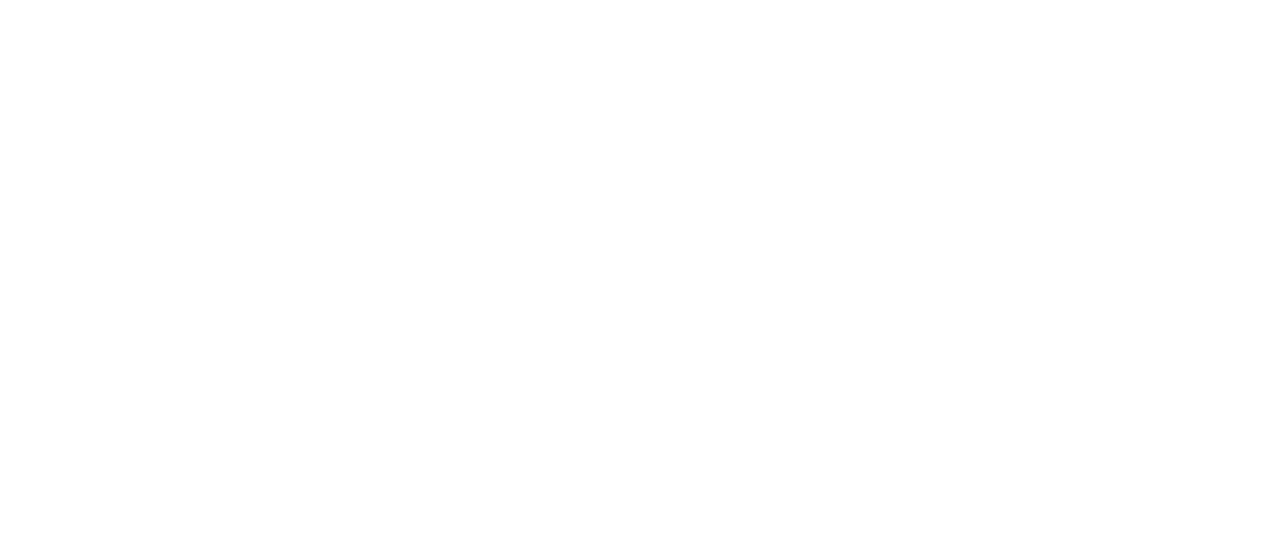
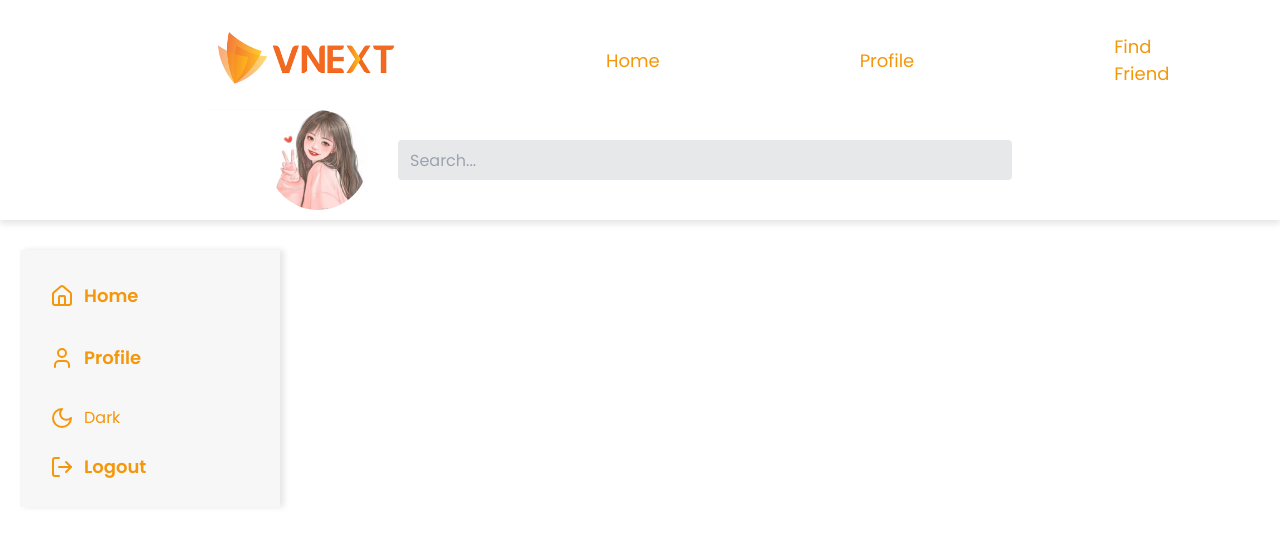
Before and after one commit to duyphong1485/VNextSosical, a React (Vite) app in the folder VnextSosical/: page / in a window 1280 px wide. Before the commit this address had no page. Shown: the top 544 px of the page. Built offline with nearby package versions, Linux system fonts and the light colour scheme.

Commit message:
UiHomePage

```diff
--- a/VnextSosical/package.json
+++ b/VnextSosical/package.json
@@ -16,6 +16,7 @@
     "@tailwindcss/vite": "^4.0.14",
     "axios": "^1.8.4",
     "install": "^0.13.0",
+    "lucide-react": "^0.483.0",
     "npm": "^11.2.0",
     "react": "^19.0.0",
     "react-dom": "^19.0.0"
--- a/VnextSosical/src/App.tsx
+++ b/VnextSosical/src/App.tsx
@@ -2,19 +2,32 @@
 import SignUpPage from './pages/SignUpPage'
 import LoginPage from './pages/SignInPage'
 import CardList from "./pages/CardList";
-
+import Card from "./components/Card/Card";
+import Card2 from "./components/Card/Card2";
+import { Header } from './pages/Header';
+import { Navbar } from './pages/Navbar';
 function App() {
 
   return (
     <>
-      <Routes>
+    <Header/>
+    <Navbar/>
+			<Routes>
         <Route path='/sign-in' element={<LoginPage />} />
-        <Route path="/sign-up" element={<SignUpPage />} />
-        <Route path="/cardlist" element={<CardList />
+				<Route path="/sign-up" element={<SignUpPage />}/>
+
+        <Route
+        path="/cardlist"
+        element={
+          <CardList>
+            <Card />
+            <Card2/>
+            <Card/>
+            <Card2/>
+          </CardList>
         }
-        />
-
-      </Routes>
+      />
+			</Routes>
     </>
   )
 }
--- a/VnextSosical/src/components/Card/Card.tsx
+++ b/VnextSosical/src/components/Card/Card.tsx
@@ -2,17 +2,6 @@
 import styled, { css } from "styled-components";
 
 interface CardProps {
-  post: {
-    id: number;
-    image_url: string;
-    title: string;
-    amount: string;
-    author: {
-      username: string;
-      avatar_url: string;
-    };
-    likes_count: number;
-  };
   secondary?: boolean;
 }
 
@@ -70,6 +59,7 @@
 const UserName = styled.span`
   font-weight: 300;
   font-size: 16px;
+
 `;
 
 const CardFooter = styled.div`
@@ -81,6 +71,7 @@
 const CardTitle = styled.h3`
   font-size: 18px;
   font-weight: 500;
+
 `;
 
 const CardAmount = styled.span<CardProps>`
@@ -102,22 +93,38 @@
   background-clip: text;
 `;
 
-const Card: React.FC<CardProps> = ({ post, secondary }) => {
+const CardMeta = styled.div`
+  display: flex;
+  align-items: center;
+  column-gap: 12px;
+`;
+
+const Card: React.FC<CardProps> = ({ secondary }) => {
   return (
     <StyledCard>
       <CardImage>
-        <CardImg src={post.image_url} alt={post.title} />
+        <CardImg
+          src="https://cdn.dribbble.com/users/2400293/screenshots/19060197/media/82d672bd58929b313f4805df5e48d586.png?compress=1&resize=400x300&vertical=top"
+          alt=""
+        />
       </CardImage>
       <CardContent>
         <CardTop>
           <CardUser>
-            <UserAvatar src={post.author.avatar_url} alt="" />
-            <UserName>@{post.author.username}</UserName>
+            <UserAvatar
+              src="https://cdn.dribbble.com/users/2400293/screenshots/16527147/media/f079dc5596a5fb770016c4ea506cd77b.png?compress=1&resize=1000x750&vertical=top"
+              alt=""
+            />
+            <UserName>@zndrson</UserName>
           </CardUser>
+          <CardMeta>
+            <img src="/icon-heart.svg" alt="heart" />
+            <span>256</span>
+          </CardMeta>
         </CardTop>
         <CardFooter>
-          <CardTitle>{post.title}</CardTitle>
-          <CardAmount secondary={secondary}>{post.amount}</CardAmount>
+          <CardTitle>Cosmic Perspective</CardTitle>
+          <CardAmount secondary={secondary}>12,000 PSL</CardAmount>
         </CardFooter>
       </CardContent>
     </StyledCard>
--- a/VnextSosical/src/components/Card/Card2.tsx
+++ b/VnextSosical/src/components/Card/Card2.tsx
@@ -2,11 +2,6 @@
 import styled, { css } from "styled-components";
 
 interface CardProps {
-  post: {
-    id: number;
-    title: string;
-    amount: string;
-  };
   secondary?: boolean;
   fontSize?: string;
 }
@@ -58,7 +53,7 @@
   }
 `;
 
-const Card2: React.FC<CardProps> = ({ secondary, fontSize, post }) => {
+const Card2: React.FC<CardProps> = ({ secondary, fontSize }) => {
   return (
     <StyledCard secondary={secondary} fontSize={fontSize}>
       <div className="card-image">
@@ -69,8 +64,8 @@
       </div>
       <div className="card-content">
         <div className="card-footer">
-          <h3 className="card-title">{post.title}</h3>
-          <span className="card-amount">{post.amount}</span>
+          <h3 className="card-title"> Perspective</h3>
+          <span className="card-amount">12,000 PSL</span>
         </div>
       </div>
     </StyledCard>
--- a/VnextSosical/src/pages/CardList.tsx
+++ b/VnextSosical/src/pages/CardList.tsx
@@ -1,61 +1,23 @@
-import React, { useEffect, useState } from "react";
-import axios from "axios";
-import Card from "../components/Card/Card";
-import Card2 from "../components/Card/Card2";
+import React, { ReactNode } from "react";
 import styled from "styled-components";
 
+interface CardListProps {
+  children: ReactNode;
+}
 
 const StyledCardList = styled.div`
   display: grid;
   grid-template-columns: repeat(4, 1fr);
   gap: 90px 30px;
   padding: 30px;
+  margin-top: 220px;
+  margin-left: 300px;
+
+
 `;
 
-interface Post {
-  id: number;
-  image_url: string;
-  title: string;
-  amount: string;
-  author: {
-    username: string;
-    avatar_url: string;
-  };
-  likes_count: number;
-}
-
-const CardList: React.FC = () => {
-  const [posts, setPosts] = useState<Post[]>([]);
-  const [loading, setLoading] = useState<boolean>(true);
-
-  useEffect(() => {
-    // Gọi API để lấy dữ liệu bài đăng
-    axios
-      .get("http://127.0.0.1:8000/api/posts/")
-      .then((response) => {
-        setPosts(response.data);
-        setLoading(false);
-      })
-      .catch((error) => {
-        console.error("Lỗi khi lấy dữ liệu: ", error);
-        setLoading(false);
-      });
-  }, []);
-
-  if (loading) {
-    return <div>Đang tải...</div>;
-  }
-
-  return (
-    <StyledCardList>
-      {posts.map((post) => (
-        <div key={post.id}>
-          <Card post={post} />
-          <Card2 post={post} />
-        </div>
-      ))}
-    </StyledCardList>
-  );
+const CardList: React.FC<CardListProps> = ({ children }) => {
+  return <StyledCardList>{children}</StyledCardList>;
 };
 
 export default CardList;
--- /dev/null
+++ b/VnextSosical/src/pages/Header.tsx
@@ -0,0 +1,82 @@
+import React from "react";
+import { Link } from "react-router-dom";
+import styled from "styled-components";
+
+const HeaderContainer = styled.header`
+  background-color: #ffffff;
+  color: rgb(235, 144, 27);
+  display: flex;
+  flex-direction: column;
+  align-items: center;
+  padding: 10px 20px;
+  box-shadow: 0 4px 6px rgba(0, 0, 0, 0.1);
+  position: fixed;
+  top: 0;
+  left: 0;
+  width: 100%;
+`;
+
+const HeaderMain = styled.div`
+  width: 70%;
+  display: flex;
+  align-items: center;
+  background-color: #ffffff;
+  font-size: 40px;
+`;
+
+const Logo = styled.img`
+  width: 200px;
+  height: auto;
+`;
+
+const NavbarLink = styled(Link)`
+  color: rgb(245, 151, 10);
+  padding-left: 200px;
+  text-decoration: none;
+  font-size: 18px;
+  &:hover {
+    color: orange;
+  }
+`;
+
+const SearchContainer = styled.div`
+  display: flex;
+  align-items: center;
+  justify-content: center;
+  width: 60%;
+  gap: 30px;
+`;
+
+const UserAvatar = styled.img`
+  width: 100px;
+  height: 100px;
+  object-fit: cover;
+  border-radius: 50%;
+`;
+
+const SearchInput = styled.input`
+  padding: 8px 12px;
+  border-radius: 4px;
+  border: 1px solid #ddd;
+  background-color: #e7e8ea;
+  color: white;
+  width: 800px;
+  height: 40px;
+`;
+
+export function Header() {
+  return (
+    <HeaderContainer>
+      <HeaderMain>
+        <Logo src="Logo.png" alt="VNext Social" />
+        <NavbarLink to="/">Home</NavbarLink>
+        <NavbarLink to="/profile">Profile</NavbarLink>
+        <NavbarLink to="/find-friend">Find Friend</NavbarLink>
+      </HeaderMain>
+      <SearchContainer>
+        <UserAvatar src="anhdaidien.png" alt="User Avatar" />
+        <SearchInput type="text" placeholder="Search..." />
+      </SearchContainer>
+    </HeaderContainer>
+  );
+}
--- /dev/null
+++ b/VnextSosical/src/pages/Navbar.tsx
@@ -0,0 +1,78 @@
+import React, { useState } from "react";
+import { Link } from "react-router-dom";
+import { Home, User, LogOut, Sun, Moon } from "lucide-react";
+import styled from "styled-components";
+
+interface NavbarProps {
+  darkMode?: boolean;
+}
+
+const StyledNavbar = styled.nav<NavbarProps>`
+  position: fixed;
+  top: 250px;
+  left: 0;
+  width: 260px;
+  background-color: ${(props) => (props.darkMode ? "#333" : "hsl(240, 8%, 97%)")};
+  display: flex;
+  flex-direction: column;
+  padding: 12px 0;
+  box-shadow: 4px 0 6px rgba(0, 0, 0, 0.1);
+  margin-left: 20px;
+  transition: background-color 0.3s ease;
+`;
+
+const NavbarLink = styled(Link)`
+  display: flex;
+  align-items: center;
+  padding: 20px 0px 3px 30px;
+  text-decoration: none;
+  color: rgb(245, 151, 10);
+  margin-bottom: 12px;
+  font-weight: 600;
+  gap: 10px;
+  font-size: 18px;
+  &:hover {
+    color: orange;
+  }
+`;
+
+const DarkModeButton = styled.button`
+  display: flex;
+  align-items: center;
+  background: none;
+  border: none;
+  cursor: pointer;
+  padding: 20px 0px 3px 30px;
+  color: rgb(245, 151, 10);
+  font-size: 18px;
+  font-weight: 600;
+  gap: 10px;
+  &:hover {
+    color: orange;
+  }
+`;
+
+export function Navbar() {
+  const [darkMode, setDarkMode] = useState(false);
+
+  return (
+    <StyledNavbar darkMode={darkMode}>
+      <NavbarLink to="/">
+        <Home size={24} />
+        <span>Home</span>
+      </NavbarLink>
+      <NavbarLink to="/profile">
+        <User size={24} />
+        <span>Profile</span>
+      </NavbarLink>
+      <DarkModeButton onClick={() => setDarkMode(!darkMode)}>
+        {darkMode ? <Sun size={24} /> : <Moon size={24} />}
+        <span>{darkMode ? "Light" : "Dark"}</span>
+      </DarkModeButton>
+      <NavbarLink to="/logout">
+        <LogOut size={24} />
+        <span>Logout</span>
+      </NavbarLink>
+    </StyledNavbar>
+  );
+}
```
Also changed, not shown: 1 other file (tests, documents, lock files or other folders).
